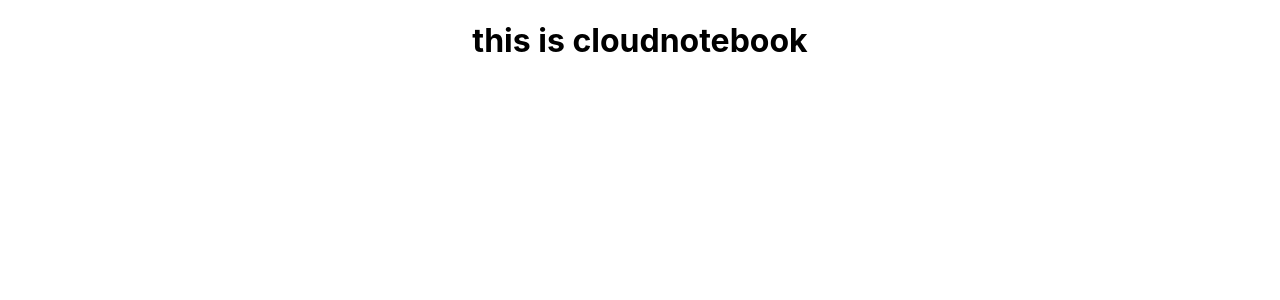
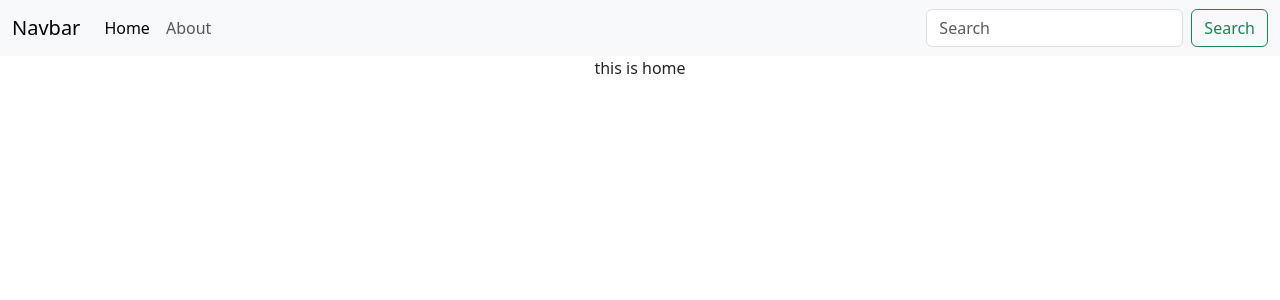
Before and after one commit to prisha-srinidi/cloudnotebook, a React (Create React App) app: page / in a window 1280 px wide. Shown: the top 300 px of the page. Built offline with nearby package versions, Linux system fonts and the light colour scheme.

Commit message:
frontcommit 1

```diff
--- a/package.json
+++ b/package.json
@@ -10,7 +10,7 @@
     "express-validator": "^7.0.1",
     "react": "^18.2.0",
     "react-dom": "^18.2.0",
-    "react-router-dom": "^6.14.1",
+    "react-router-dom": "^5.2.0",
     "react-scripts": "5.0.1",
     "web-vitals": "^2.1.4"
   },
@@ -19,7 +19,7 @@
     "build": "react-scripts build",
     "test": "react-scripts test",
     "eject": "react-scripts eject",
-    "both":"concurrently \"npm run start nodemon\"  \"backend/index.js\""
+    "both": "concurrently \"npm run start nodemon\"  \"backend/index.js\""
   },
   "eslintConfig": {
     "extends": [
--- a/public/index.html
+++ b/public/index.html
@@ -1,5 +1,5 @@
 <!DOCTYPE html>
-<html lang="en">
+<lang="en">
   <head>
     <meta charset="utf-8" />
     <link rel="icon" href="%PUBLIC_URL%/favicon.ico" />
@@ -10,34 +10,15 @@
       content="Web site created using create-react-app"
     />
     <link rel="apple-touch-icon" href="%PUBLIC_URL%/logo192.png" />
-    <!--
-      manifest.json provides metadata used when your web app is installed on a
-      user's mobile device or desktop. See https://developers.google.com/web/fundamentals/web-app-manifest/
-    -->
+
     <link rel="manifest" href="%PUBLIC_URL%/manifest.json" />
-    <!--
-      Notice the use of %PUBLIC_URL% in the tags above.
-      It will be replaced with the URL of the `public` folder during the build.
-      Only files inside the `public` folder can be referenced from the HTML.
+    <link href="https://cdn.jsdelivr.net/npm/bootstrap@5.3.0/dist/css/bootstrap.min.css" rel="stylesheet" integrity="sha384-9ndCyUaIbzAi2FUVXJi0CjmCapSmO7SnpJef0486qhLnuZ2cdeRhO02iuK6FUUVM" crossorigin="anonymous">
+    <title>CloudNotebook- Your notebook on the cloud</title>
 
-      Unlike "/favicon.ico" or "favicon.ico", "%PUBLIC_URL%/favicon.ico" will
-      work correctly both with client-side routing and a non-root public URL.
-      Learn how to configure a non-root public URL by running `npm run build`.
-    -->
-    <title>React App</title>
   </head>
   <body>
     <noscript>You need to enable JavaScript to run this app.</noscript>
     <div id="root"></div>
-    <!--
-      This HTML file is a template.
-      If you open it directly in the browser, you will see an empty page.
-
-      You can add webfonts, meta tags, or analytics to this file.
-      The build step will place the bundled scripts into the <body> tag.
-
-      To begin the development, run `npm start` or `yarn start`.
-      To create a production bundle, use `npm run build` or `yarn build`.
-    -->
+    <script src="https://cdn.jsdelivr.net/npm/bootstrap@5.3.0/dist/js/bootstrap.bundle.min.js" integrity="sha384-geWF76RCwLtnZ8qwWowPQNguL3RmwHVBC9FhGdlKrxdiJJigb/j/68SIy3Te4Bkz" crossorigin="anonymous"></script>
   </body>
 </html>
--- a/src/App.js
+++ b/src/App.js
@@ -1,9 +1,23 @@
 import "./App.css";
+import { BrowserRouter as Router, Switch, Route } from "react-router-dom";
+import Navbar from "./components/Navbar";
+import Home from "./components/Home";
+import About from "./components/About";
 
 function App() {
   return (
     <div className="App">
-      <h1>this is cloudnotebook</h1>
+      <Router>
+        <Navbar />
+        <Switch>
+          <Route exact path="/">
+            <Home />
+          </Route>
+          <Route exact path="/about">
+            <About />
+          </Route>
+        </Switch>
+      </Router>
     </div>
   );
 }
--- /dev/null
+++ b/src/components/About.js
@@ -0,0 +1,7 @@
+import React from "react";
+
+const About = () => {
+  return <div>this is about</div>;
+};
+
+export default About;
--- /dev/null
+++ b/src/components/Home.js
@@ -0,0 +1,7 @@
+import React from "react";
+
+const Home = () => {
+  return <div>this is home</div>;
+};
+
+export default Home;
--- /dev/null
+++ b/src/components/Navbar.js
@@ -0,0 +1,52 @@
+import React from "react";
+import { Link } from "react-router-dom";
+
+const Navbar = () => {
+  return (
+    <nav className="navbar navbar-expand-lg bg-body-tertiary">
+      <div className="container-fluid">
+        <Link className="navbar-brand" to="/">
+          Navbar
+        </Link>
+        <button
+          className="navbar-toggler"
+          type="button"
+          data-bs-toggle="collapse"
+          data-bs-target="#navbarSupportedContent"
+          aria-controls="navbarSupportedContent"
+          aria-expanded="false"
+          aria-label="Toggle navigation"
+        >
+          <span className="navbar-toggler-icon"></span>
+        </button>
+        <div className="collapse navbar-collapse" id="navbarSupportedContent">
+          <ul className="navbar-nav me-auto mb-2 mb-lg-0">
+            <li className="nav-item">
+              <Link className="nav-link active" aria-current="page" to="/">
+                Home
+              </Link>
+            </li>
+            <li className="nav-item">
+              <Link className="nav-link" to="/">
+                About
+              </Link>
+            </li>
+          </ul>
+          <form className="d-flex" role="search">
+            <input
+              className="form-control me-2"
+              type="search"
+              placeholder="Search"
+              aria-label="Search"
+            />
+            <button className="btn btn-outline-success" type="submit">
+              Search
+            </button>
+          </form>
+        </div>
+      </div>
+    </nav>
+  );
+};
+
+export default Navbar;
--- a/src/index.js
+++ b/src/index.js
@@ -1,10 +1,9 @@
-import React from 'react';
-import ReactDOM from 'react-dom/client';
-import './index.css';
-import App from './App';
-import reportWebVitals from './reportWebVitals';
+import React from "react";
+import ReactDOM from "react-dom/client";
+import "./index.css";
+import App from "./App";
 
-const root = ReactDOM.createRoot(document.getElementById('root'));
+const root = ReactDOM.createRoot(document.getElementById("root"));
 root.render(
   <React.StrictMode>
     <App />
@@ -14,4 +13,3 @@
 // If you want to start measuring performance in your app, pass a function
 // to log results (for example: reportWebVitals(console.log))
 // or send to an analytics endpoint. Learn more: https://bit.ly/CRA-vitals
-reportWebVitals();
```
Also changed, not shown: src/context/Notes/NoteState.js (added), src/context/Notes/noteContext.js (added), 1 other file (tests, documents, lock files or other folders).
